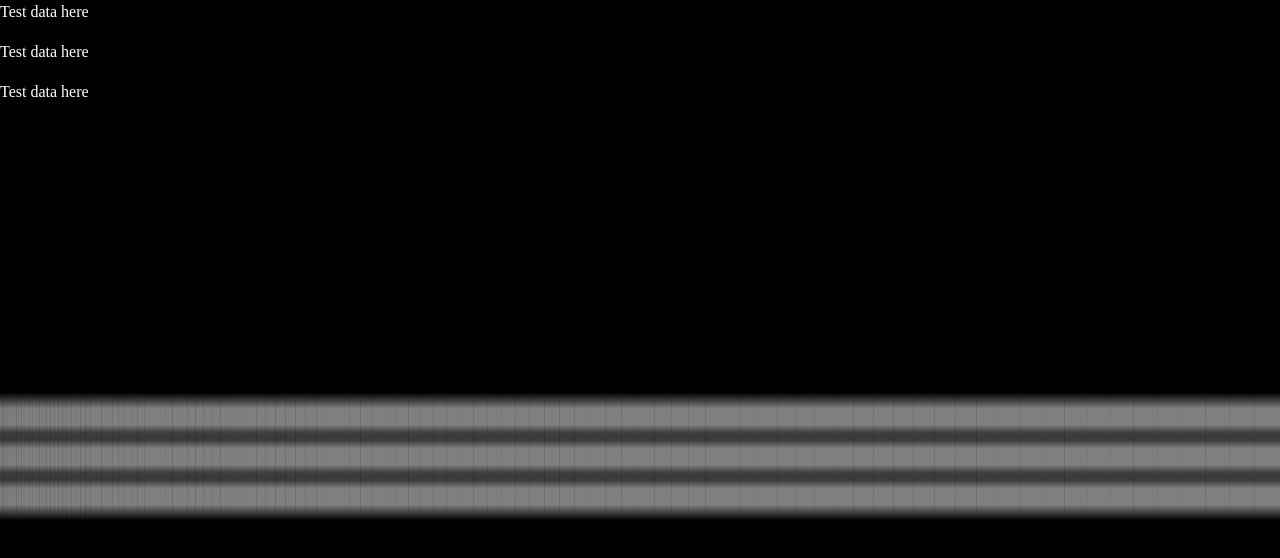
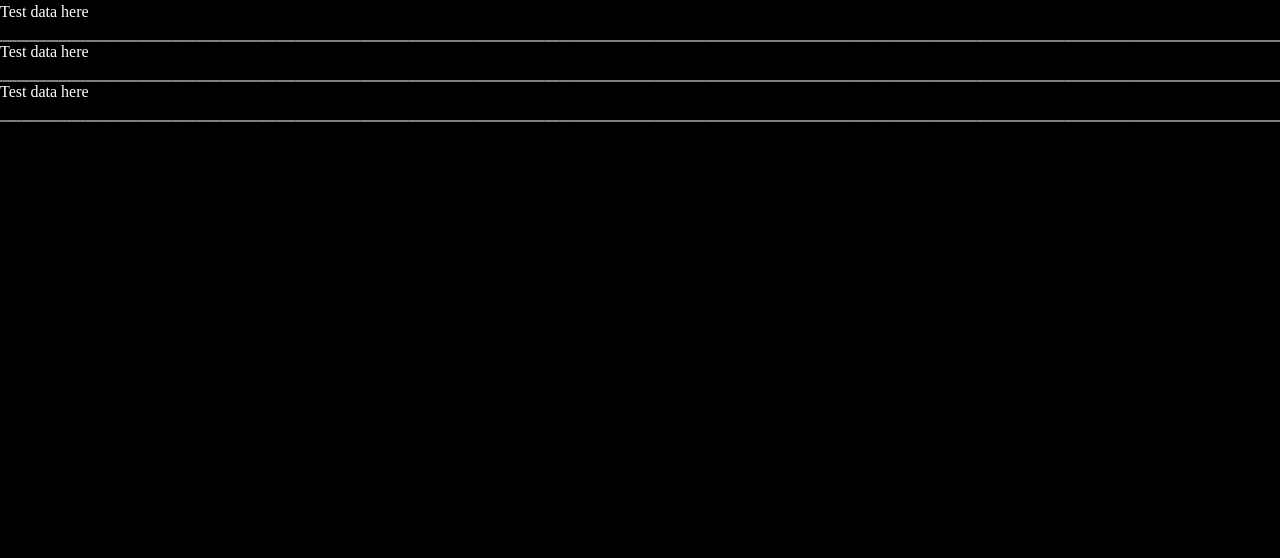
Before and after one commit to ahujasid/personal-website-2024, a website built with Parcel: page about.html in a window 1280 px wide. Built offline with nearby package versions, Linux system fonts and the light colour scheme.

Commit message:
fixed guitar strings covering whole screen

```diff
--- a/styles/about.css
+++ b/styles/about.css
@@ -2,11 +2,3 @@ body{
     background-color: black;
     color: white;
 }
-
-canvas{
-    position: absolute;
-    top: 0;
-    left: 0;
-    height: 100%;
-    width: 100%;
-}
```
